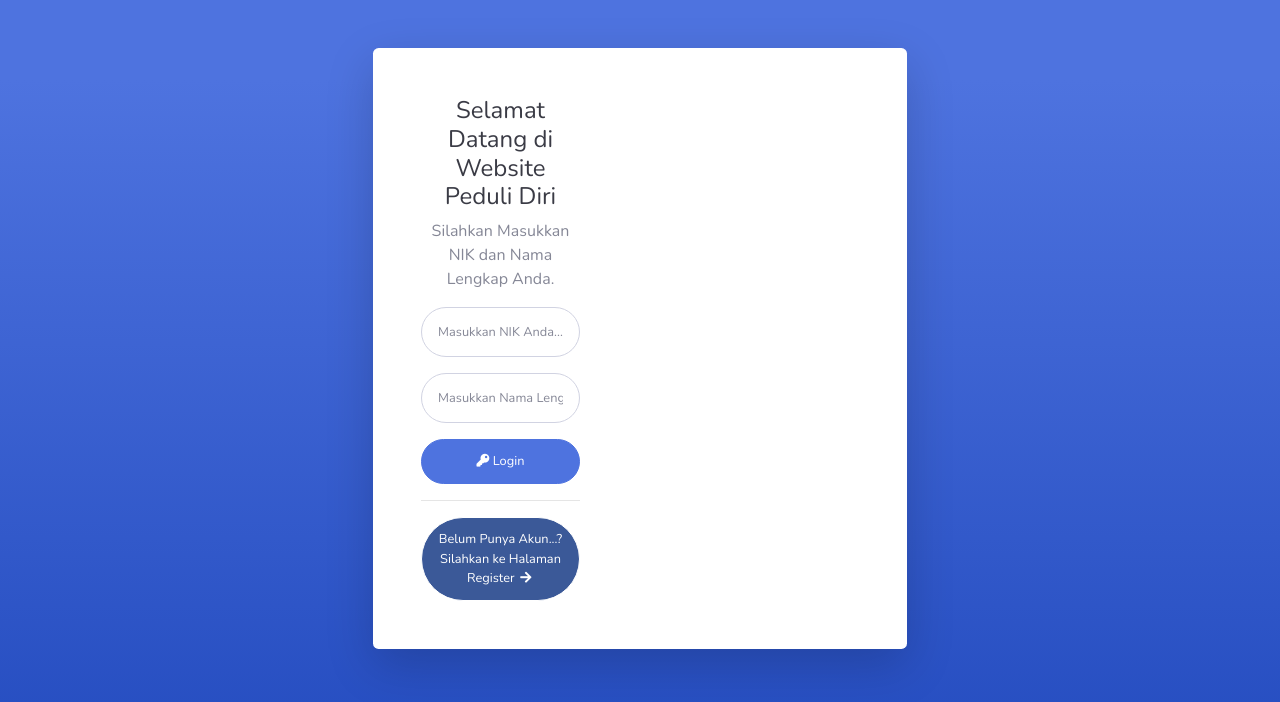
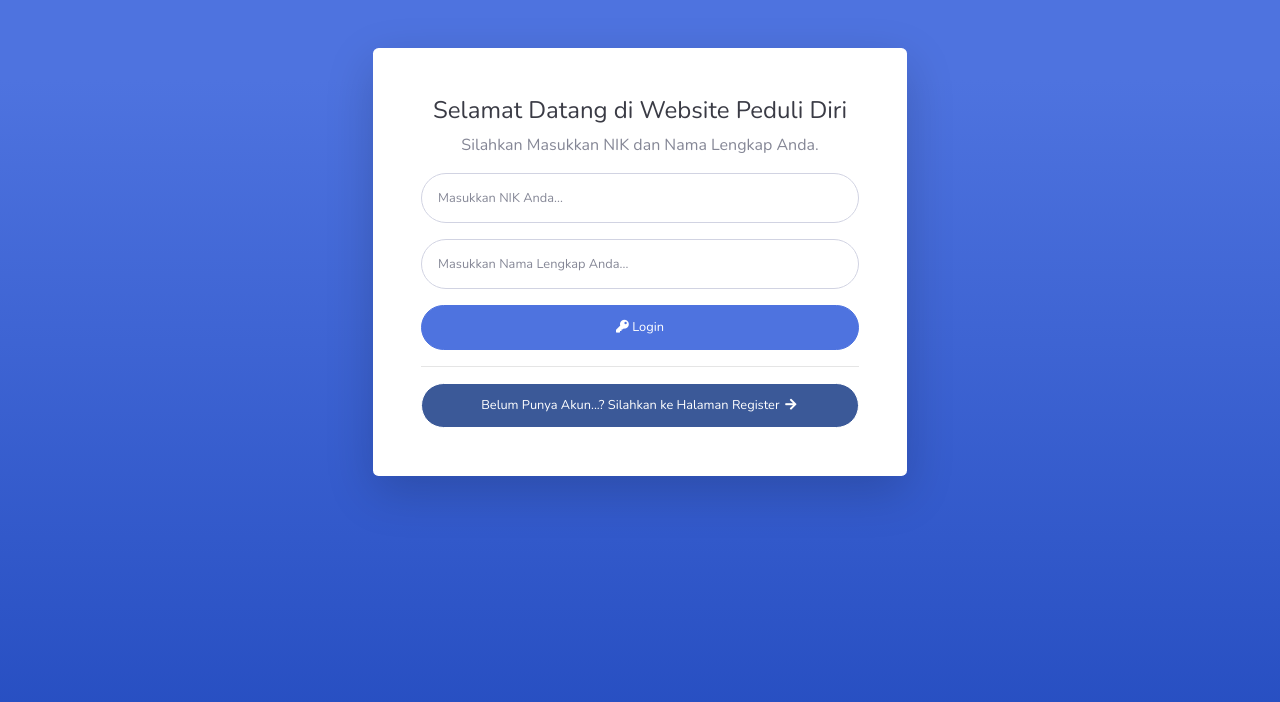
Before and after one commit to DillonVantra/kerjaan-abiyusak, a PHP site: page / in a window 1280 px wide. Shown: the top 702 px of the page. Run offline with PHP 8.4, Linux system fonts and the light colour scheme.

Commit message:
fix bug login

```diff
--- a/index.php
+++ b/index.php
@@ -27,7 +27,7 @@
           <div class="card-body p-0">
             <!-- Nested Row within Card Body -->
             <div class="row">
-              <div class="col-lg-6">
+              <div class="col">
                 <div class="p-5">
                   <div class="text-center">
                     <h1 class="h4 text-gray-900 mb-2">
```
